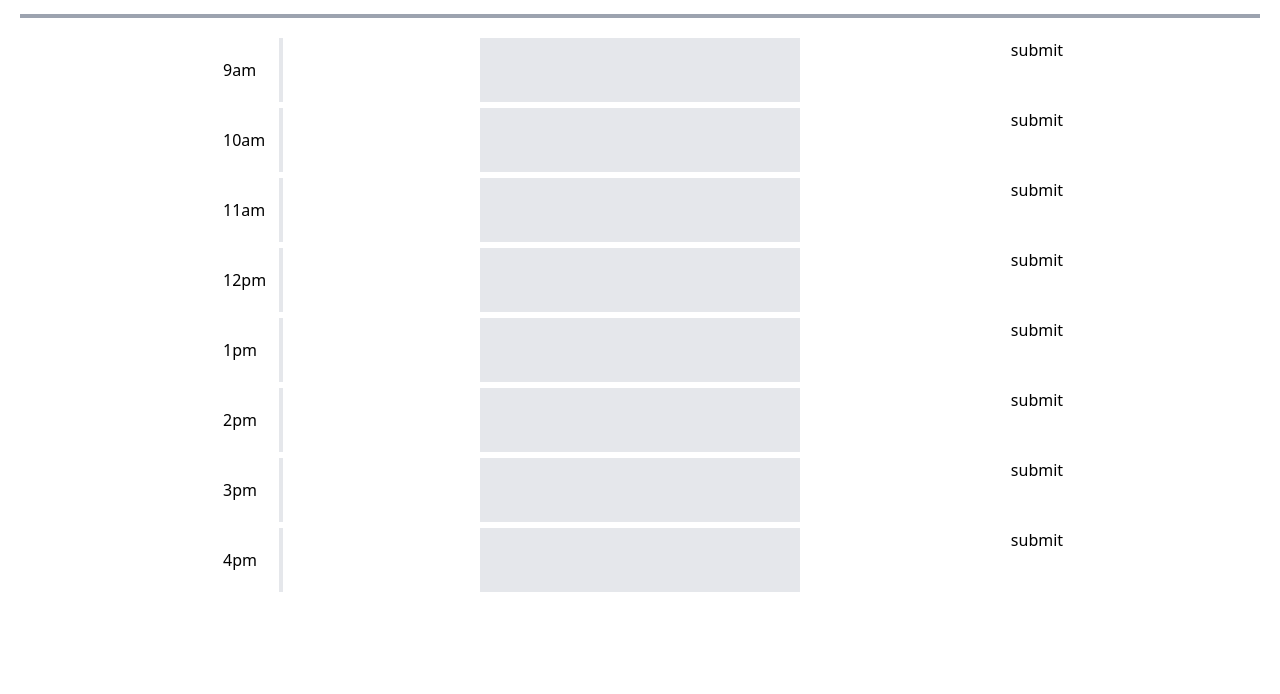
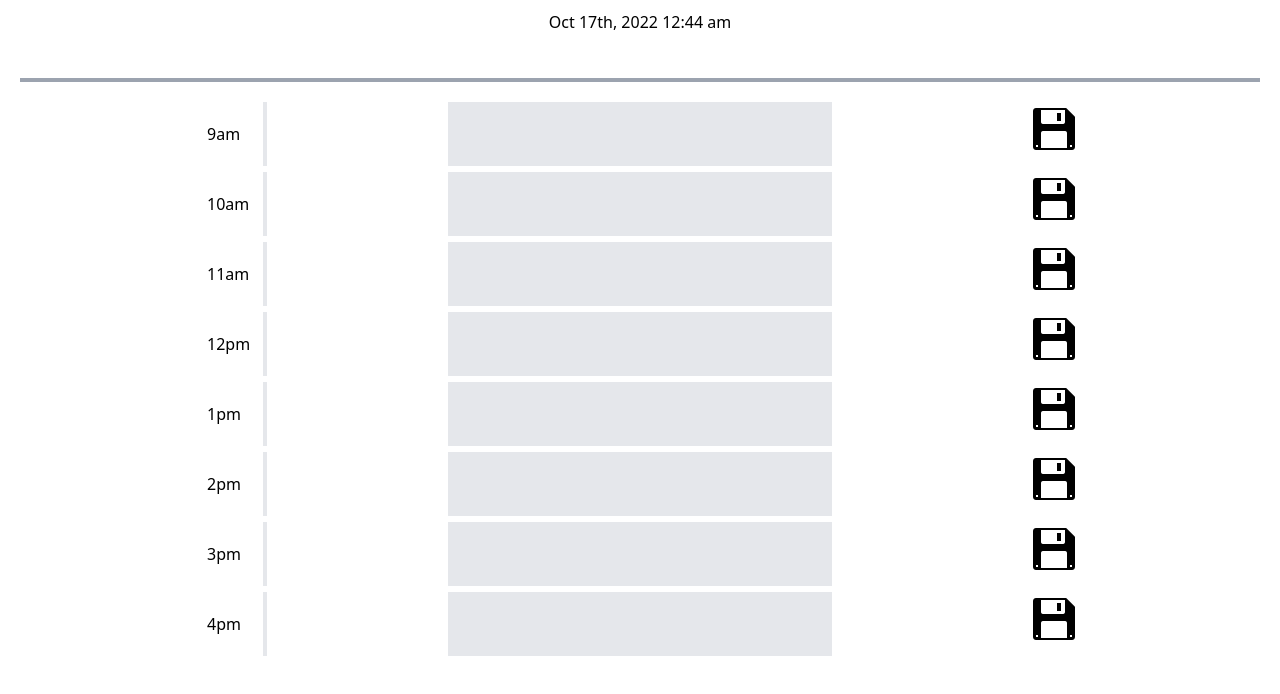
Before and after one commit to Ajaws2022/Stuff-Things-Times-Tracker, a website: page index.html in a window 1280 px wide. Shown: the part 102-796 px from the top of the page. Drawn offline with nearby package versions, Linux system fonts and the light colour scheme.

Commit message:
added save buttons to the ends of the input boxes. added time and date the top of the page. condensed tailwind in the input css to make html neater

```diff
--- a/assets/js/script.js
+++ b/assets/js/script.js
@@ -5,3 +5,12 @@
 // parse the object back to the list as a list item to make sure it stays on refresh
 
 // create an if statement that compares the current time to the list and changes the color based on past, present, or future
+
+//   var icon = $("#9am").button( "option", "icon" );
+ function setTime(){
+    var today = moment();
+
+    $(".dateAndTime").text(today.format("MMM Do, YYYY  h:mm a"));
+}
+
+setInterval(setTime(), (1000 * 60) * 1);
--- a/index.html
+++ b/index.html
@@ -13,119 +13,125 @@
         <div>
             <h1 class="text-5xl text-center">Day Planner</h1>
         </div>
-        <div>
-            <p> <!--Class will be added to appened current date/time--> </p>
+        <div class="dateAndTime">
+
         </div>
     </header>
     <main>
         <div>
             <!-- list blocks will go here -->
-            <div id="9am" class="flex flex-row place-content-center m-1.5 justify-evenly">
+            <div id="9amBox" class="hourRow">
                 <div>
-                    <h3 class="p-5 border-r-4 border-grey-200 w-20">9am</h3>
+                    <h3 >9am</h3>
                 </div>
                 <div>
-                    <input class="w-80 h-16 bg-gray-200" type="text" name="" id="" >
+                    <input type="text" name="" id="">
 
                 </div>
                 <div>
-                    <button class="w-20" type="submit">submit</button>
+                    <button id="9am" type="submit"><img src="./assets/images/icons8-save-50.png" alt=""></button>
 
                 </div>
             </div>
-            <div id="10am" class="flex flex-row place-content-center m-1.5 justify-evenly">
+            <div id="10am" class="hourRow">
                 <div>
-                    <h3 class="p-5 border-r-4 border-grey-200 w-20 ">10am</h3>
+                    <h3 class="hours ">10am</h3>
                 </div>
                 <div>
-                    <input class="w-80 h-16 bg-gray-200" type="text" name="" id="" >
+                    <input type="text" name="" id="" >
 
                 </div>
                 <div>
-                    <button class="w-20" type="submit">submit</button>
+                    <button type="submit"><img src="./assets/images/icons8-save-50.png" alt=""></button>
 
                 </div>
             </div>
-            <div id="11am" class="flex flex-row place-content-center m-1.5 justify-evenly">
+            <div id="11am" class="hourRow">
                 <div>
-                    <h3 class="p-5 border-r-4 border-grey-200 w-20">11am</h3>
+                    <h3 >11am</h3>
                 </div>
                 <div>
-                    <input class="w-80 h-16 bg-gray-200" type="text" name="" id="" >
+                    <input type="text" name="" id="" >
 
                 </div>
                 <div>
-                    <button class="w-20" type="submit">submit</button>
+                    <button type="submit"><img src="./assets/images/icons8-save-50.png" alt=""></button>
 
                 </div>
             </div>
-            <div id="12pm" class="flex flex-row place-content-center m-1.5 justify-evenly">
+            <div id="12pm" class="hourRow">
                 <div>
-                    <h3 class="p-5 border-r-4 border-grey-200 w-20">12pm</h3>
+                    <h3 >12pm</h3>
                 </div>
                 <div>
-                    <input class="w-80 h-16 bg-gray-200" type="text" name="" id="" >
+                    <input type="text" name="" id="" >
 
                 </div>
                 <div>
-                    <button class="w-20" type="submit">submit</button>
+                    <button type="submit"><img src="./assets/images/icons8-save-50.png" alt=""></button>
 
                 </div>
             </div>
-            <div id="1pm" class="flex flex-row place-content-center m-1.5 justify-evenly">
+            <div id="1pm" class="hourRow">
                 <div>
-                    <h3 class="p-5 border-r-4 border-grey-200 w-20">1pm</h3>
+                    <h3 >1pm</h3>
                 </div>
                 <div>
-                    <input class="w-80 h-16 bg-gray-200" type="text" name="" id="" >
+                    <input type="text" name="" id="" >
 
                 </div>
                 <div>
-                    <button class="w-20" type="submit">submit</button>
+                    <button type="submit"><img src="./assets/images/icons8-save-50.png" alt=""></button>
                 </div>
             </div>
-            <div id="2pm" class="flex flex-row place-content-center m-1.5 justify-evenly">
+            <div id="2pm" class="hourRow">
                 <div>
-                    <h3 class="p-5 border-r-4 border-grey-200 w-20">2pm</h3>
+                    <h3 >2pm</h3>
                 </div>
                 <div>
-                    <input class="w-80 h-16 bg-gray-200" type="text" name="" id="" >
+                    <input type="text" name="" id="" >
 
                 </div>
                 <div>
-                    <button class="w-20" type="submit">submit</button>
+                    <button type="submit"><img src="./assets/images/icons8-save-50.png" alt=""></button>
 
                 </div>
             </div>
-            <div id="3pm" class="flex flex-row place-content-center m-1.5 justify-evenly">
+            <div id="3pm" class="hourRow">
                 <div>
-                    <h3 class="p-5 border-r-4 border-grey-200 w-20">3pm</h3>
+                    <h3 >3pm</h3>
                 </div>
                 <div>
-                    <input class="w-80 h-16 bg-gray-200" type="text" name="" id="" >
+                    <input type="text" name="" id="" >
 
                 </div>
                 <div>
-                    <button class="w-20" type="submit">submit</button>
+                    <button type="submit"><img src="./assets/images/icons8-save-50.png" alt=""></button>
 
                 </div>
             </div>
-            <div id="4pm" class="flex flex-row place-content-center m-1.5 justify-evenly">
+            <div id="4pm" class="hourRow">
                 <div>
-                    <h3 class="p-5 border-r-4 border-grey-200 w-20">4pm</h3>
+                    <h3 >4pm</h3>
                 </div>
                 <div>
-                    <input class="w-80 h-16 bg-gray-200" type="text" name="" id="" >
+                    <input type="text" name="" id="" >
 
                 </div>
                 <div>
-                    <button class="w-20" type="submit">submit</button>
+                    <button type="submit"><img src="./assets/images/icons8-save-50.png" alt=""></button>
 
                 </div>
             </div>
         </div>
 
     </main>
-
+    <script src="https://code.jquery.com/jquery-3.5.1.min.js"></script>
+    <script
+    type="text/javascript"
+    src="https://cdnjs.cloudflare.com/ajax/libs/moment.js/2.27.0/moment.min.js"
+  ></script>
+  <script src="https://code.jquery.com/ui/1.13.2/jquery-ui.js"></script>
+  <script type="text/javascript" src="./assets/js/script.js"></script>
 </body>
 </html>
--- a/src/input.css
+++ b/src/input.css
@@ -2,3 +2,38 @@
 @tailwind base;
 @tailwind components;
 @tailwind utilities;
+
+.hourRow {
+    @apply
+    flex
+     flex-row
+     place-content-center
+     m-1.5
+     justify-evenly;
+}
+
+.hourRow h3 {
+    @apply
+    p-5
+    border-r-4
+    border-gray-200
+    w-20;
+}
+
+.hourRow button {
+    @apply
+    flex
+    place-content-center
+    p-0.5
+    w-20;
+}
+
+.hourRow input {
+    @apply w-96 h-16 bg-gray-200;
+}
+
+.dateAndTime {
+    @apply
+    text-center
+    m-5;
+}
```
Also changed, not shown: README.md, assets/images/icons8-save-50.png (added), dist/output.css.
